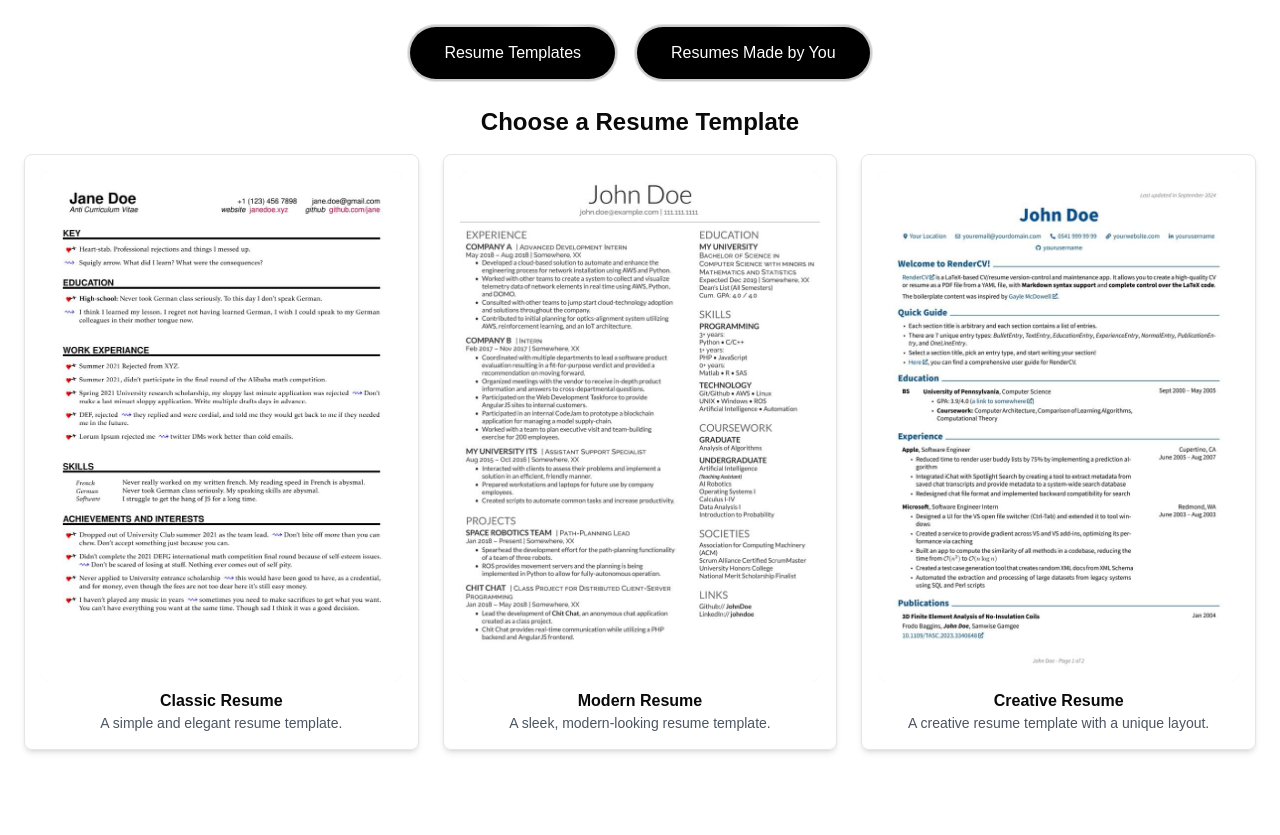
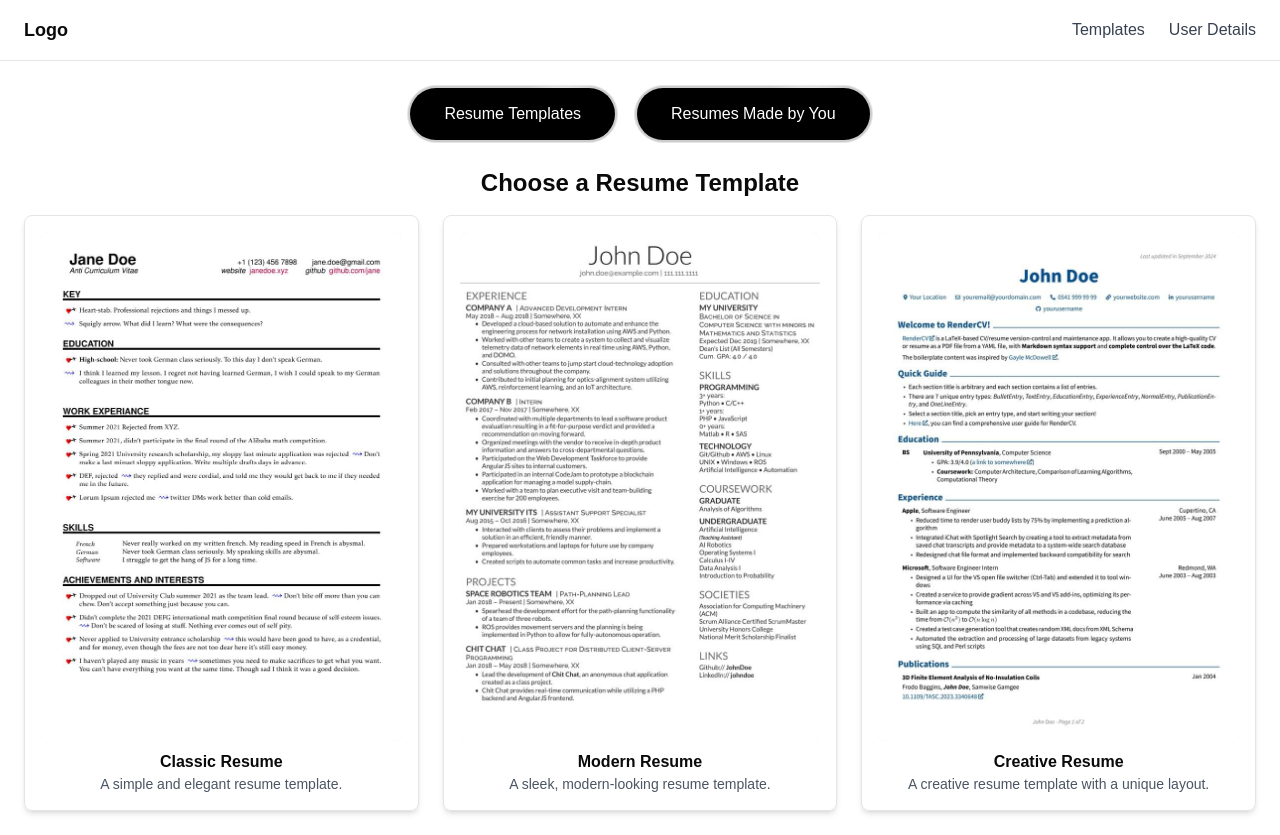
Before and after one commit to shubhamku044/la-resume, a Next.js app: page /templates in a window 1280 px wide. Before the commit the page ends 800 px from the top, so only its background shows below. Built offline with nearby package versions, Linux system fonts and the light colour scheme.

Commit message:
feat: add header (#8)
* feat: add header

* feat: add link

```diff
--- a/src/app/layout.tsx
+++ b/src/app/layout.tsx
@@ -1,6 +1,7 @@
 import type { Metadata } from 'next'
 import { Geist, Geist_Mono } from 'next/font/google'
 import './globals.css'
+import Header from '@/components/ui/Header' // Import Header component
 
 const geistSans = Geist({
   variable: '--font-geist-sans',
@@ -24,7 +25,10 @@ export default function RootLayout({
 }>) {
   return (
     <html lang="en">
-      <body className={`${geistSans.variable} ${geistMono.variable} antialiased`}>{children}</body>
+      <body className={`${geistSans.variable} ${geistMono.variable} antialiased`}>
+        <Header /> {/* Add Header here */}
+        <main>{children}</main>
+      </body>
     </html>
   )
 }
--- a/src/app/templates/page.tsx
+++ b/src/app/templates/page.tsx
@@ -26,10 +26,8 @@ export default function TemplatesPage() {
 
       <div className="grid grid-cols-1 sm:grid-cols-2 md:grid-cols-3 gap-6">
         {templates.slice(0, 6).map((template) => (
-          <div
-            key={template.id}
-            className="border p-4 rounded-lg shadow-md hover:shadow-lg transition flex flex-col items-center"
-          >
+          <Link href={`/resume/`} key={template.id}>
+            <div className="border p-4 rounded-lg shadow-md hover:shadow-lg transition flex flex-col items-center">
               <div className="w-full aspect-[210/297] overflow-hidden rounded-lg bg-gray-100">
                 <Image
                   src={template.image}
@@ -39,9 +37,11 @@ export default function TemplatesPage() {
                   className="w-full h-full object-cover rounded-lg"
                 />
               </div>
+
               <h2 className="text-md font-semibold mt-2 text-center">{template.name}</h2>
               <p className="text-gray-600 text-sm text-center">{template.description}</p>
             </div>
+          </Link>
         ))}
       </div>
     </div>
--- /dev/null
+++ b/src/components/ui/Header.tsx
@@ -0,0 +1,24 @@
+import Link from 'next/link'
+
+const Header = () => {
+  return (
+    <header className="flex justify-between items-center px-6 py-4 border-b bg-white">
+      {/* Clickable Logo */}
+      <Link href="/" className="text-lg font-semibold hover:opacity-80 transition">
+        Logo
+      </Link>
+
+      {/* Navigation Links */}
+      <nav className="flex gap-6">
+        <Link href="/templates" className="text-gray-700 hover:text-black">
+          Templates
+        </Link>
+        <Link href="/user-details" className="text-gray-700 hover:text-black">
+          User Details
+        </Link>
+      </nav>
+    </header>
+  )
+}
+
+export default Header
```
Lines whose indentation alone changed are shown as unchanged.
